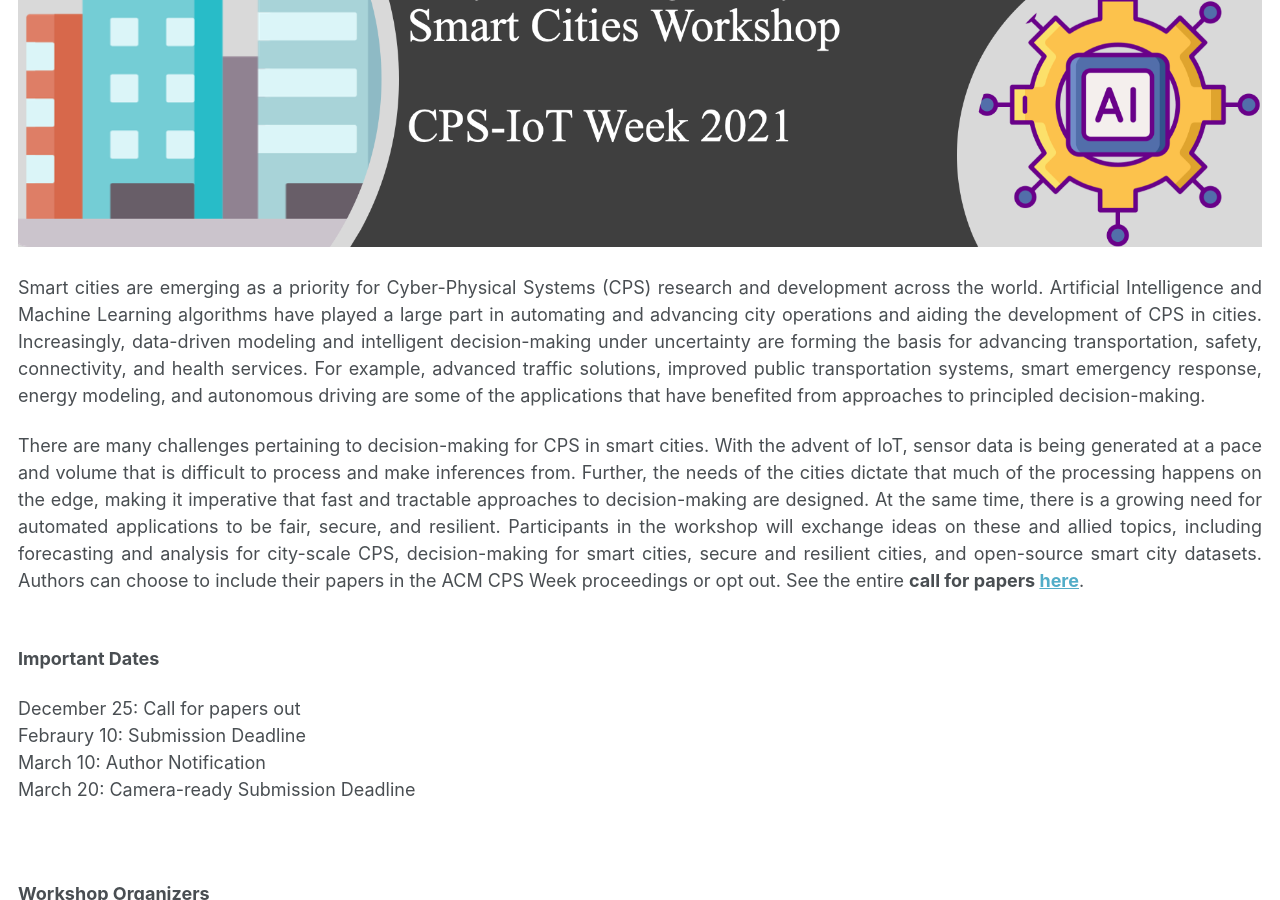
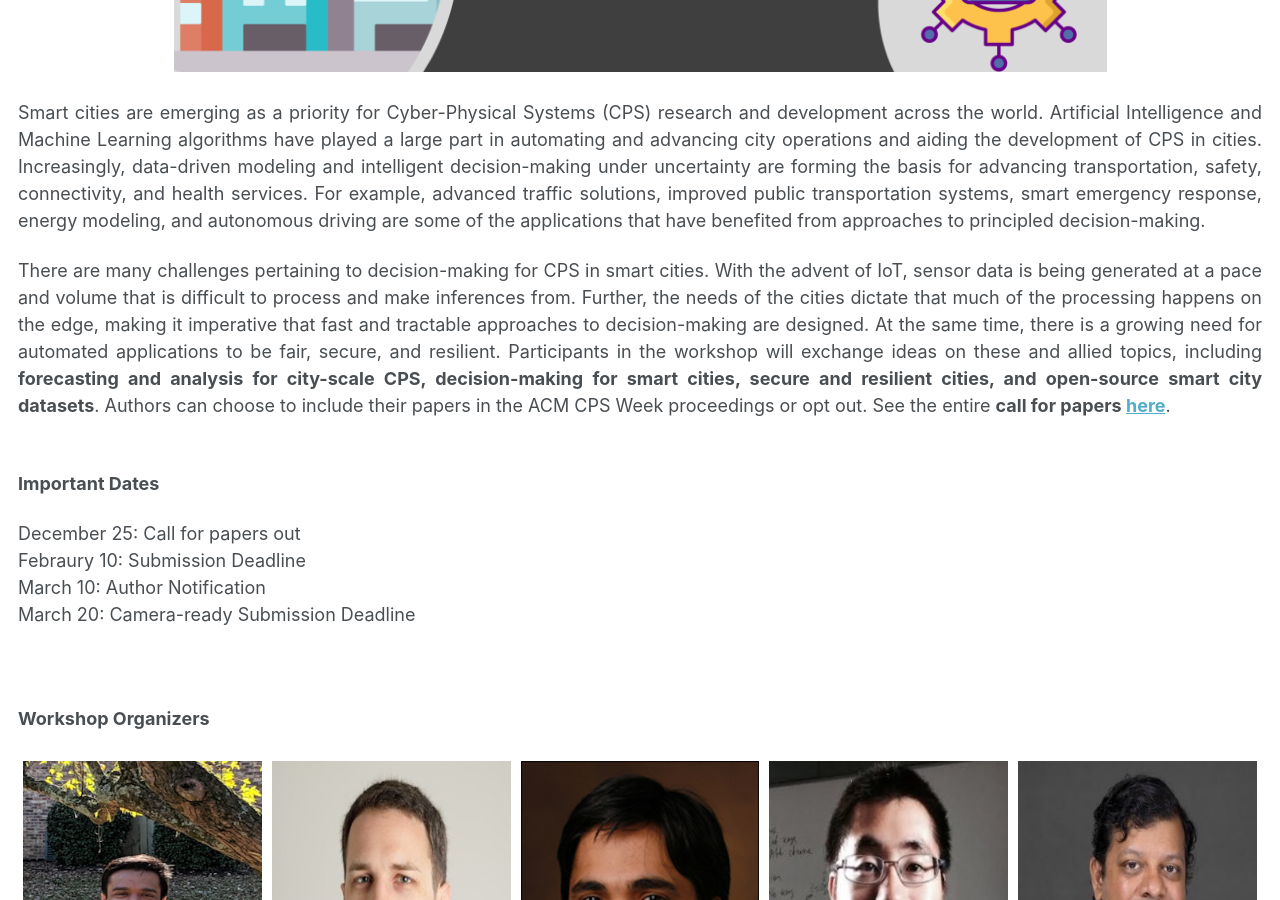
Before and after one commit to insys-cpsweek/insys-cpsweek.github.io, a Jekyll site: the page built from _pages/about.md, in a window 1280 px wide and 900 px high, scrolled down 585 px. Built offline with Jekyll 4.4.1, drawn with Linux system fonts in a browser that asks for light colours.

Commit message:
adjusted main image size

```diff
--- a/_pages/about.md
+++ b/_pages/about.md
@@ -8,13 +8,13 @@ redirect_from:
   - /about.html
 ---
 <div style="text-align:center">
-  <img src="images/insys_2.png" height="400px" width="100%" />
+  <img src="images/insys_2.png" height="400px" width="75%" />
 </div>
 
 <br>
 Smart cities are emerging as a priority for Cyber-Physical Systems (CPS) research and development across the world. Artificial Intelligence and Machine Learning algorithms have played a large part in automating and advancing city operations and aiding the development of CPS in cities. Increasingly, data-driven modeling and intelligent decision-making under uncertainty are forming the basis for advancing transportation, safety, connectivity, and health services. For example, advanced traffic solutions, improved public transportation systems, smart emergency response, energy modeling, and autonomous driving are some of the applications that have benefited from approaches to principled decision-making.
 
-There are many challenges pertaining to decision-making for CPS in smart cities. With the advent of IoT, sensor data is being generated at a pace and volume that is difficult to process and make inferences from. Further, the needs of the cities dictate that much of the processing happens on the edge, making it imperative that fast and tractable approaches to decision-making are designed. At the same time, there is a growing need for automated applications to be fair, secure, and resilient. Participants in the workshop will exchange ideas on these and allied topics, including forecasting and analysis for city-scale CPS, decision-making for smart cities, secure and resilient cities, and open-source smart city datasets. Authors can choose to include their papers in the ACM CPS Week proceedings or opt out. See the entire <b>call for papers [here](https://insys-cpsweek.github.io/cfp/)</b>.
+There are many challenges pertaining to decision-making for CPS in smart cities. With the advent of IoT, sensor data is being generated at a pace and volume that is difficult to process and make inferences from. Further, the needs of the cities dictate that much of the processing happens on the edge, making it imperative that fast and tractable approaches to decision-making are designed. At the same time, there is a growing need for automated applications to be fair, secure, and resilient. Participants in the workshop will exchange ideas on these and allied topics, including <b>forecasting and analysis for city-scale CPS, decision-making for smart cities, secure and resilient cities, and open-source smart city datasets</b>. Authors can choose to include their papers in the ACM CPS Week proceedings or opt out. See the entire <b>call for papers [here](https://insys-cpsweek.github.io/cfp/)</b>.
 
 <br>
 <b>Important Dates</b>
```
Also changed, not shown: _pages/cfp.md (+1 -1 lines).
